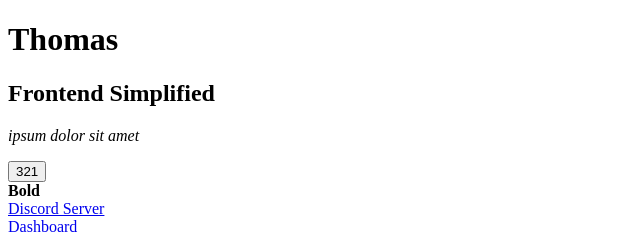
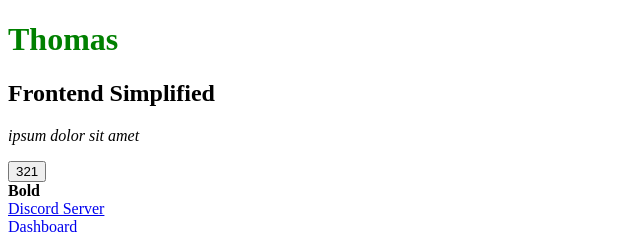
Before and after one commit to tkdore1225/htlm-crash-course, a plain HTML site: page index.html in a window 1280 px wide. Shown: the top 232 px of the page, 0-640 px from the left. Drawn offline with Linux system fonts and the light colour scheme.

Commit message:
added css

```diff
--- a/index.html
+++ b/index.html
@@ -5,6 +5,7 @@
     <meta http-equiv="X-UA-Compatible" content="IE=edge">
     <meta name="viewport" content="width=device-width, initial-scale=1.0">
     <title>Document</title>
+    <link rel="stylesheet" href="style/style.css">
 </head>
 <body>
     <h1>Thomas</h1>
--- /dev/null
+++ b/style/style.css
@@ -0,0 +1,3 @@
+h1 {
+    color:green;
+}
```
